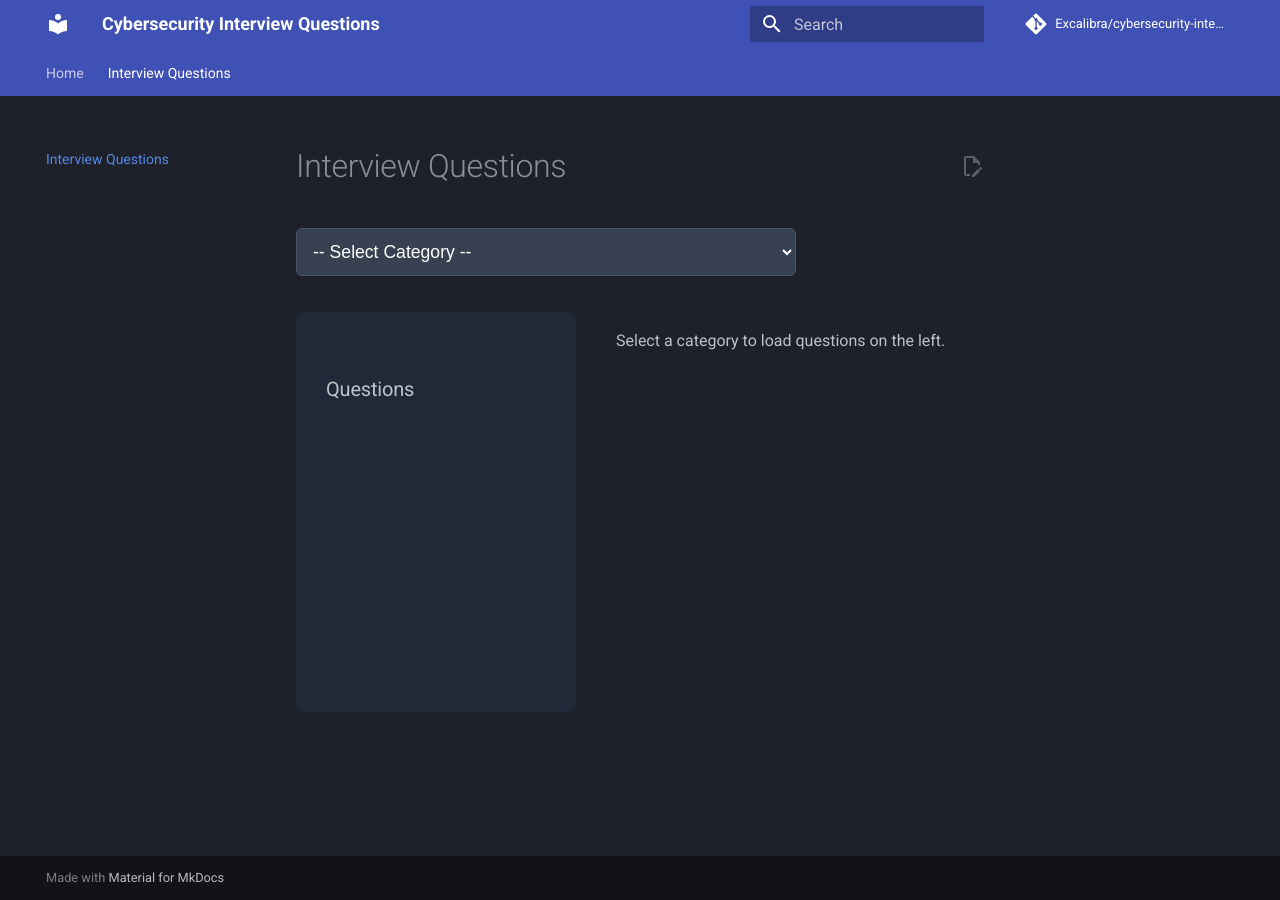
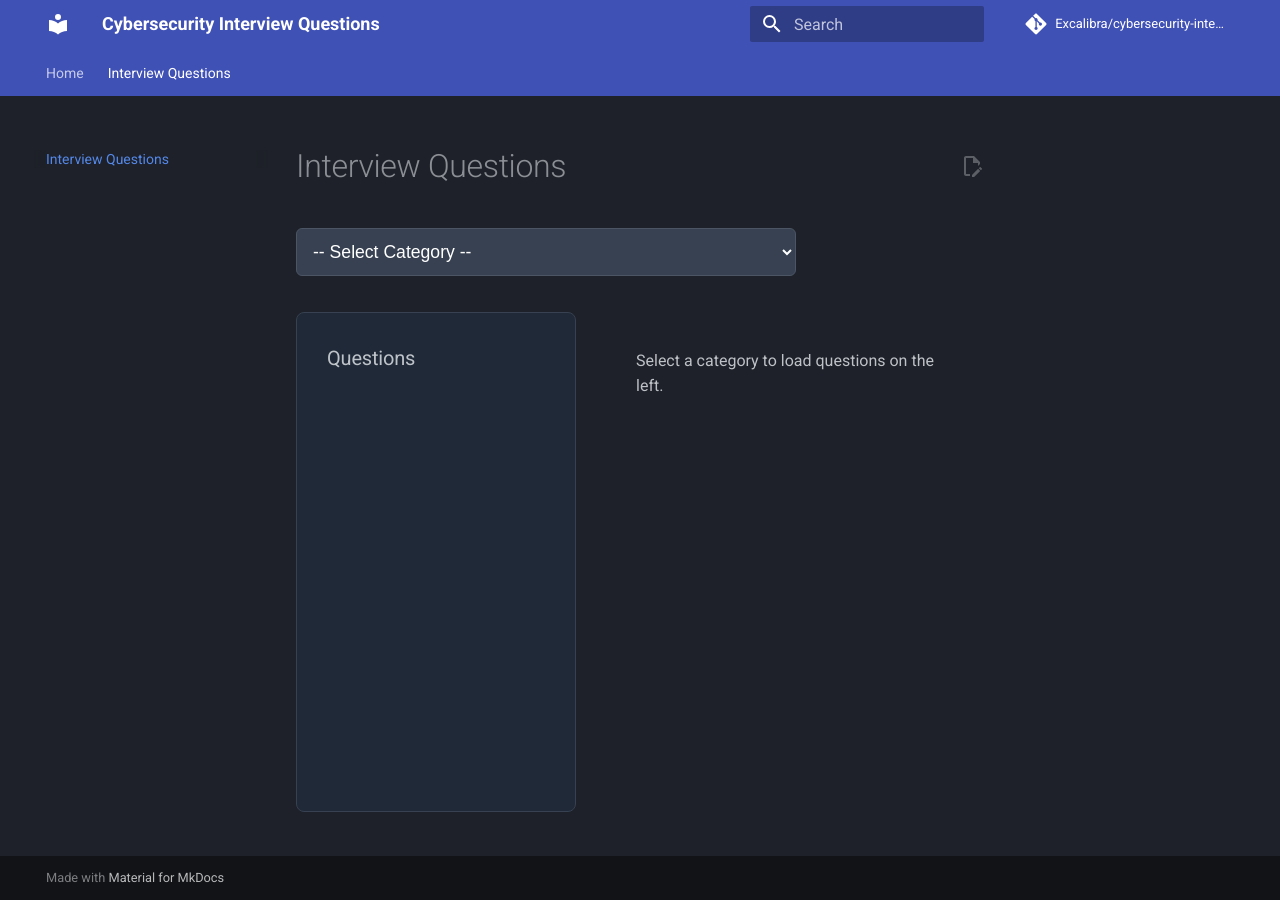
Before and after one commit to Excalibra/cybersecurity-interview-questions, an MkDocs documentation site: the page built from docs/questions/index.md, in a window 1280 px wide. Built offline with MkDocs 1.6.1 and Material for MkDocs 9.7.7, drawn with Linux system fonts in a browser that asks for light colours; comment, search, counter and statistics services are not loaded.

Commit message:
Update index.md

```diff
--- a/docs/questions/index.md
+++ b/docs/questions/index.md
@@ -7,15 +7,15 @@
   <option value="seceng">Security Engineer</option>
 </select>
 
-<div class="grid" style="grid-template-columns: 280px 1fr; gap: 2rem;">
-  <!-- Left Sidebar Area -->
-  <div id="left-sidebar" style="background:#1f2937; padding:1.5rem; border-radius:8px; min-height:400px;">
-    <h3>Questions</h3>
-    <div id="questions-list"></div>
+<div class="grid" style="grid-template-columns: 280px 1fr; gap: 2rem; align-items: start;">
+  <!-- Left Sidebar Simulation -->
+  <div id="left-sidebar" style="background:#1f2937; padding:1.5rem; border-radius:8px; min-height: 500px; border: 1px solid #374151;">
+    <h3 style="margin-top:0;">Questions</h3>
+    <div id="questions-list" style="font-size: 0.95em;"></div>
   </div>
 
   <!-- Main Content Area -->
-  <div id="main-content">
+  <div id="main-content" style="padding: 1rem;">
     <p>Select a category to load questions on the left.</p>
   </div>
 </div>
```
